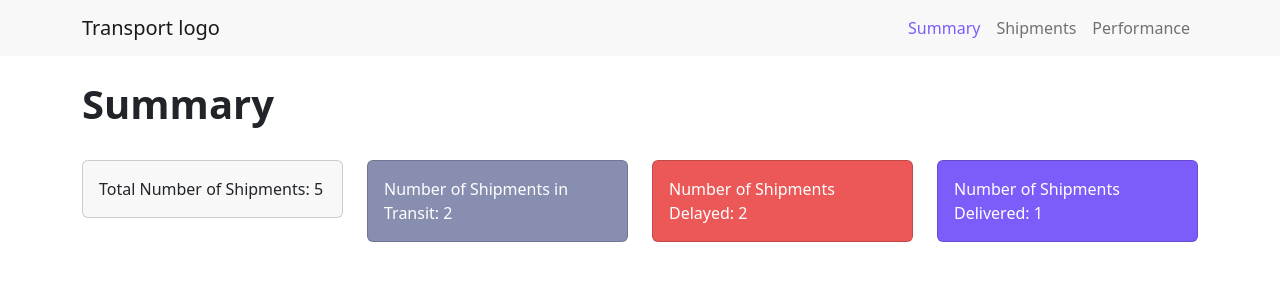
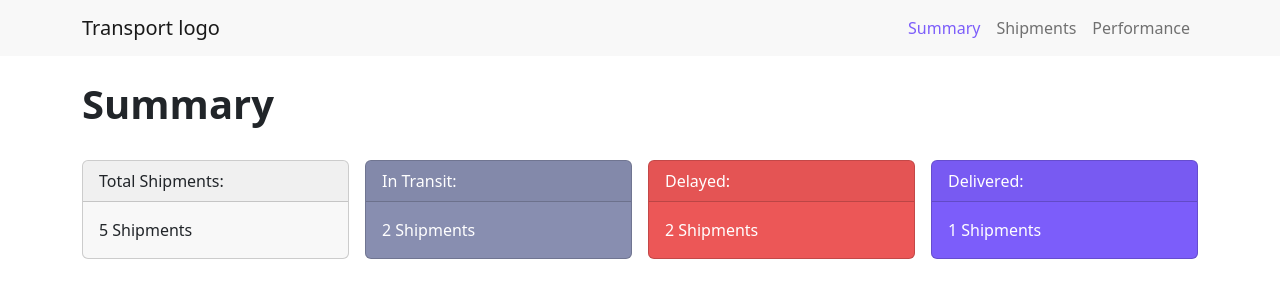
Before and after one commit to geoelectrof/tms-dashboard, a React (Vite) app: page / in a window 1280 px wide. Shown: the top 300 px of the page. Built offline with nearby package versions, Linux system fonts and the light colour scheme.

Commit message:
More style for summary page

```diff
--- a/src/components/Summary.jsx
+++ b/src/components/Summary.jsx
@@ -25,37 +25,32 @@ const Summary = () => {
           <h1 className="fw-bold">Summary</h1>
         </Col>
       </Row>
-      <Row>
-        <Col>
+      <Row className="g-3">
+        <Col sm={6} md={3} >
           <Card className="bg-light">
-            <Card.Body>
-              Total Number of Shipments: {shipmentsTotalCount}
-            </Card.Body>
+            <Card.Header>Total Shipments:</Card.Header>
+            <Card.Body>{shipmentsTotalCount} Shipments</Card.Body>
           </Card>
         </Col>
-        <Col>
+        <Col sm={6} md={3}>
           <Card className="bg-secondary text-white">
-            <Card.Body>
-              Number of Shipments in Transit: {shipmentsCountByStatus.inTransit}
-            </Card.Body>
+            <Card.Header>In Transit:</Card.Header>
+            <Card.Body>{shipmentsCountByStatus.inTransit} Shipments</Card.Body>
           </Card>
         </Col>
-        <Col>
+        <Col sm={6} md={3}>
           <Card className="bg-danger text-white">
-            <Card.Body>
-              Number of Shipments Delayed: {shipmentsCountByStatus.delayed}
-            </Card.Body>
+            <Card.Header>Delayed:</Card.Header>
+            <Card.Body>{shipmentsCountByStatus.delayed} Shipments</Card.Body>
           </Card>
         </Col>
 
-        <Col>
+        <Col sm={6} md={3}>
           <Card className="bg-primary text-white">
-            <Card.Body>
-              Number of Shipments Delivered: {shipmentsCountByStatus.delivered}
-            </Card.Body>
+            <Card.Header>Delivered:</Card.Header>
+            <Card.Body>{shipmentsCountByStatus.delivered} Shipments</Card.Body>
           </Card>
         </Col>
-
       </Row>
       {/* <Button variant="primary text-white fw-light">Hello world</Button>
       <Button variant="secondary text-white fw-bold">Hello world</Button>
```
